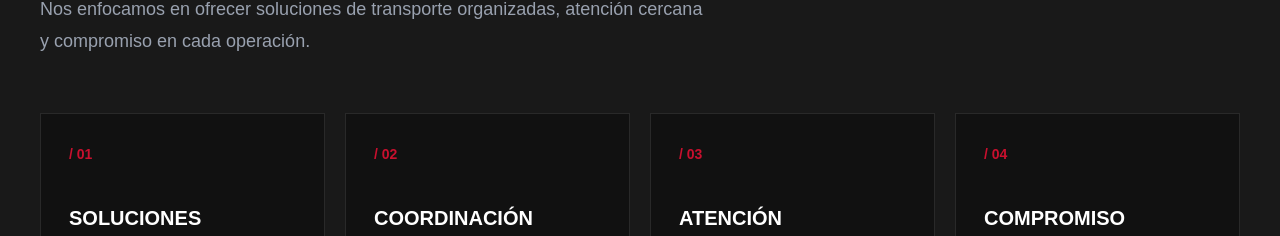
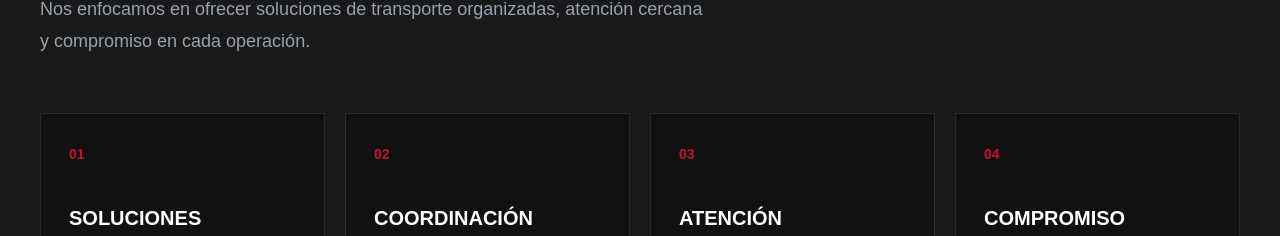
Before and after one commit to dmaldonado0/Transmaldonificos, a Next.js app: page / in a window 1280 px wide. Shown: the part 3773-4009 px from the top of the page. Built offline with nearby package versions, Linux system fonts and the light colour scheme.

Commit message:
aaaaaaaaaeeeeeeee

```diff
--- a/src/app/page.tsx
+++ b/src/app/page.tsx
@@ -105,7 +105,7 @@ export default function Home() {
           className="group border border-white/10 bg-[#111111] p-7 transition duration-300 hover:-translate-y-2 hover:border-[#C8102E]"
         >
           <span className="text-sm font-black text-[#C8102E]">
-            / {item.icono}
+             {item.icono}
           </span>
 
           <h3 className="mt-10 text-xl font-black leading-tight">
```
